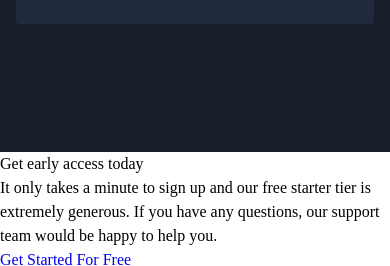
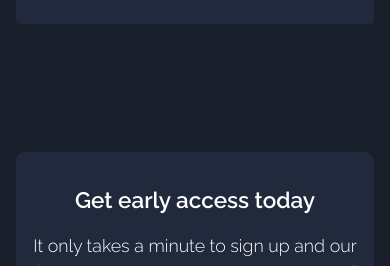
Before and after one commit to dottereldesign/fylo_dark_theme_landing_page, a plain HTML site: page index.html in a window 390 px wide. Shown: the part 3595-3861 px from the top of the page. Drawn offline with Linux system fonts and the light colour scheme.

Commit message:
Add access styling for mobile.

```diff
--- a/index.html
+++ b/index.html
@@ -152,7 +152,7 @@
         questions, our support team would be happy to help you.
       </p>
       <a href="#">
-        <p>Get Started For Free</p>
+        <p class="access_btn">Get Started For Free</p>
       </a>
     </article>
   </section>
--- a/style.css
+++ b/style.css
@@ -283,12 +283,24 @@ main a {
   padding: 128px 16px 0 16px;
 }
 
+.testimonial article:first-child::before {
+  content: "";
+  width: 25px;
+  height: 20px;
+  position: absolute;
+  top: -20px;
+  left: 0;
+  background-image: url("images/bg-quotes.png");
+  background-size: 25px 20px;
+}
+
 .testimonial article {
   background-color: var(--clr-primary-400);
   color: var(--clr-neutral-100);
   padding: 24px;
   font-family: var(--ff-primary-100);
   border-radius: 4px;
+  position: relative;
 }
 
 .testimonial article:last-child {
@@ -332,3 +344,67 @@ main a {
   font-size: var(--fs-400);
   font-weight: var(--fw-regular);
 }
+
+/* access - section */
+.access {
+  display: flex;
+  flex-direction: column;
+  align-items: center;
+  background-color: var(--clr-primary-200);
+  padding: 0 16px;
+}
+
+.access h2 {
+  color: var(--clr-neutral-100);
+  font-family: var(--ff-primary-100);
+  font-size: var(--fs-600);
+  font-weight: var(--fw-semi-bold);
+}
+
+.access article {
+  display: flex;
+  flex-direction: column;
+  align-items: center;
+  padding: 32px 16px;
+  background-color: var(--clr-primary-400);
+  border-radius: 9px;
+}
+
+.access_card-p {
+  color: var(--clr-neutral-100);
+  font-family: var(--ff-primary-100);
+  font-size: var(--fs-500);
+  font-weight: var(--fw-light);
+  margin: 16px 0 24px 0;
+  text-align: center;
+}
+
+.access_btn {
+  color: var(--clr-neutral-100);
+  font-family: var(--ff-primary-100);
+  font-size: var(--fs-500);
+  font-weight: var(--fw-semi-bold);
+  background-color: var(--clr-accent-100);
+  border-radius: 24px;
+  width: 240px;
+  height: 48px;
+  font-weight: var(--fw-semi-bold);
+  line-height: 3.5;
+  font-size: var(--fs-400);
+  padding: 0;
+  text-align: center;
+}
+
+.access a {
+  text-decoration: none;
+}
+
+/* footer */
+footer {
+  background-color: var(--clr-primary-200);
+}
+
+footer img {
+  width: 108px;
+  height: 31px;
+}
```
